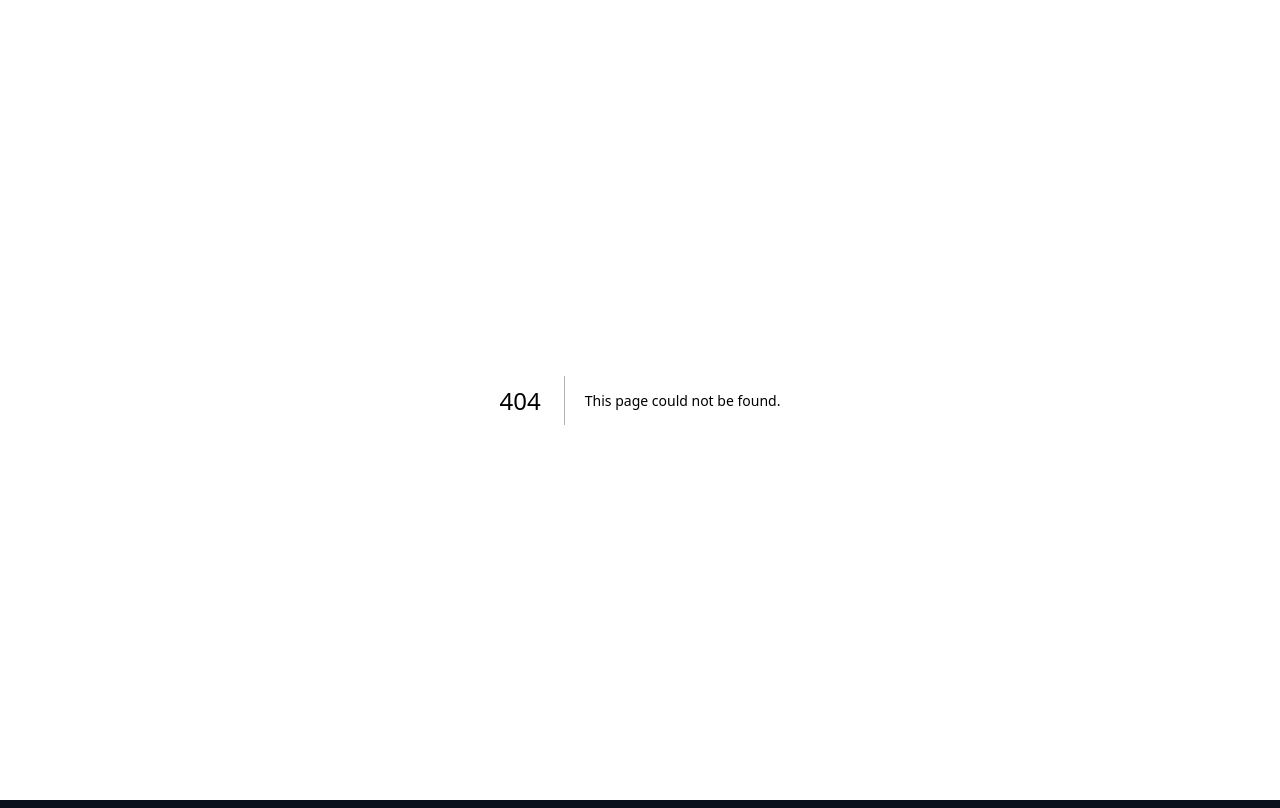
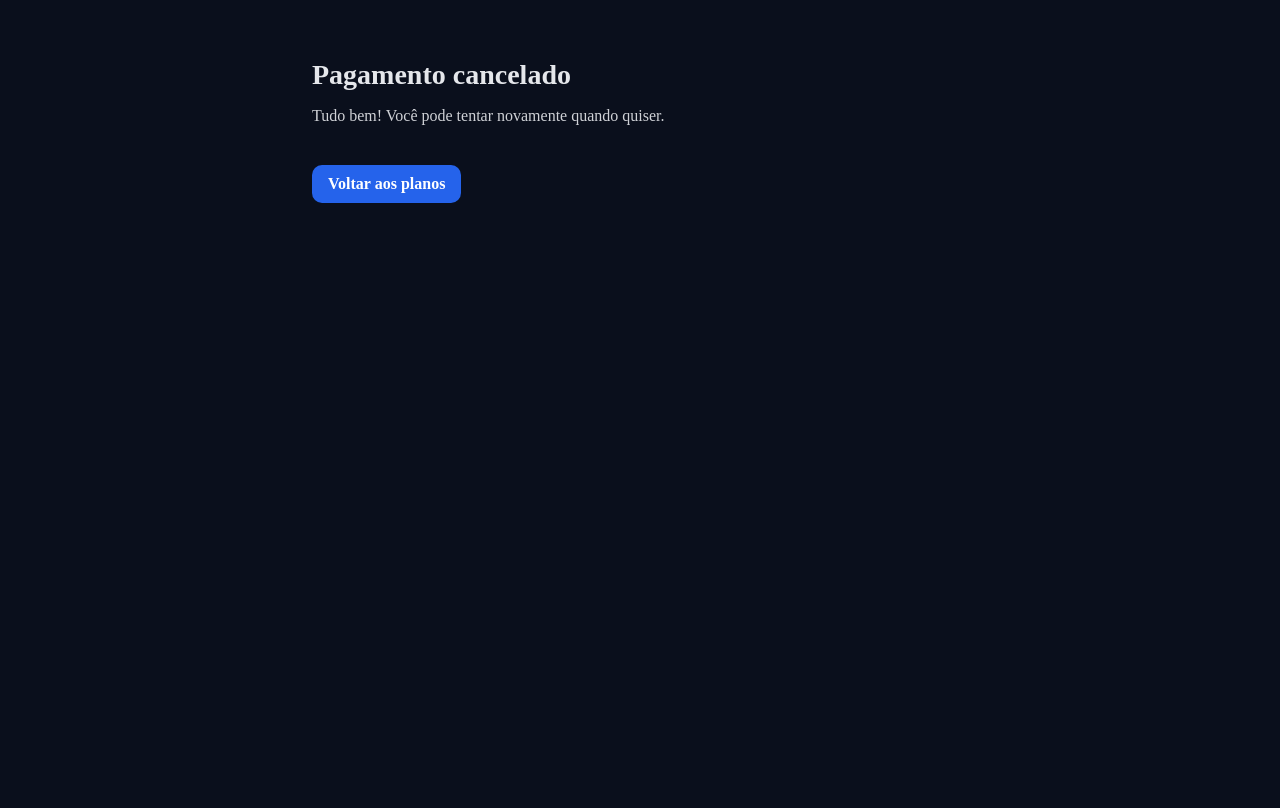
Before and after one commit to Ivanmonteiro-create/radarcripto.space, a Next.js app: page /cancel in a window 1280 px wide. Before the commit this address had no page. Built offline with nearby package versions, Linux system fonts and the light colour scheme.

Commit message:
Create page.tsx

```diff
--- /dev/null
+++ b/app/cancel/page.tsx
@@ -0,0 +1,24 @@
+// app/cancel/page.tsx
+export default function CancelPage() {
+  return (
+    <main style={{ padding: 32, maxWidth: 720, margin: "0 auto", color: "#e5e7eb" }}>
+      <h1 style={{ fontSize: 28, marginBottom: 12 }}>Pagamento cancelado</h1>
+      <p style={{ opacity: 0.9 }}>Tudo bem! Você pode tentar novamente quando quiser.</p>
+      <a
+        href="/planos"
+        style={{
+          display: "inline-block",
+          marginTop: 24,
+          padding: "10px 16px",
+          borderRadius: 10,
+          background: "#2563eb",
+          color: "#fff",
+          fontWeight: 700,
+          textDecoration: "none",
+        }}
+      >
+        Voltar aos planos
+      </a>
+    </main>
+  );
+}
```
